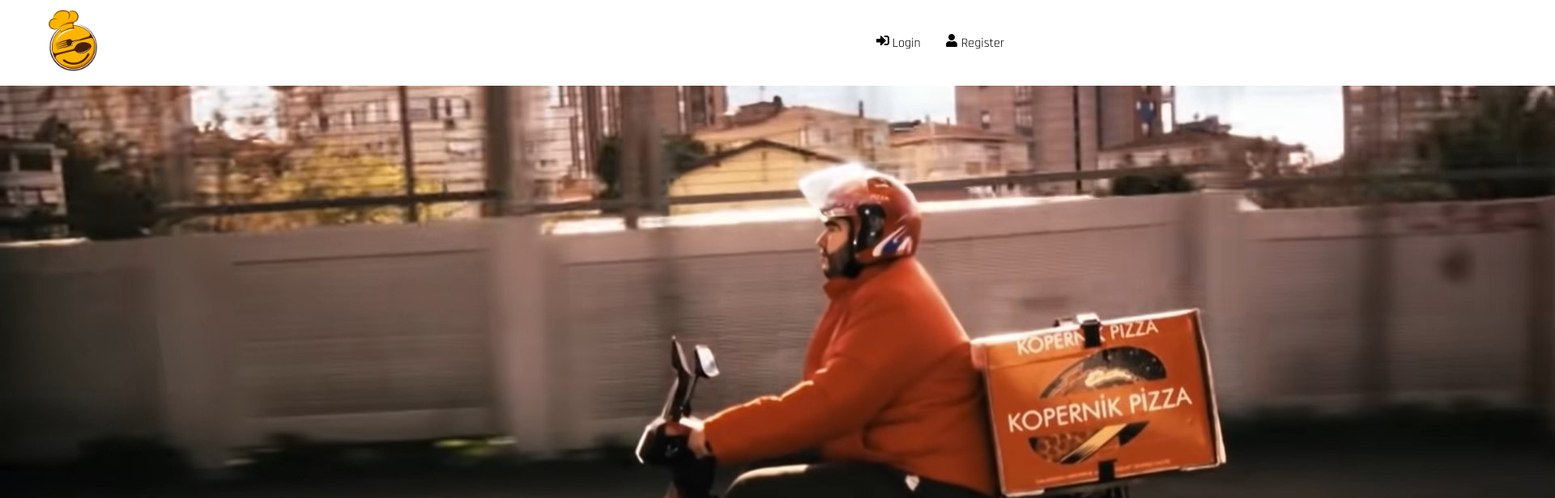
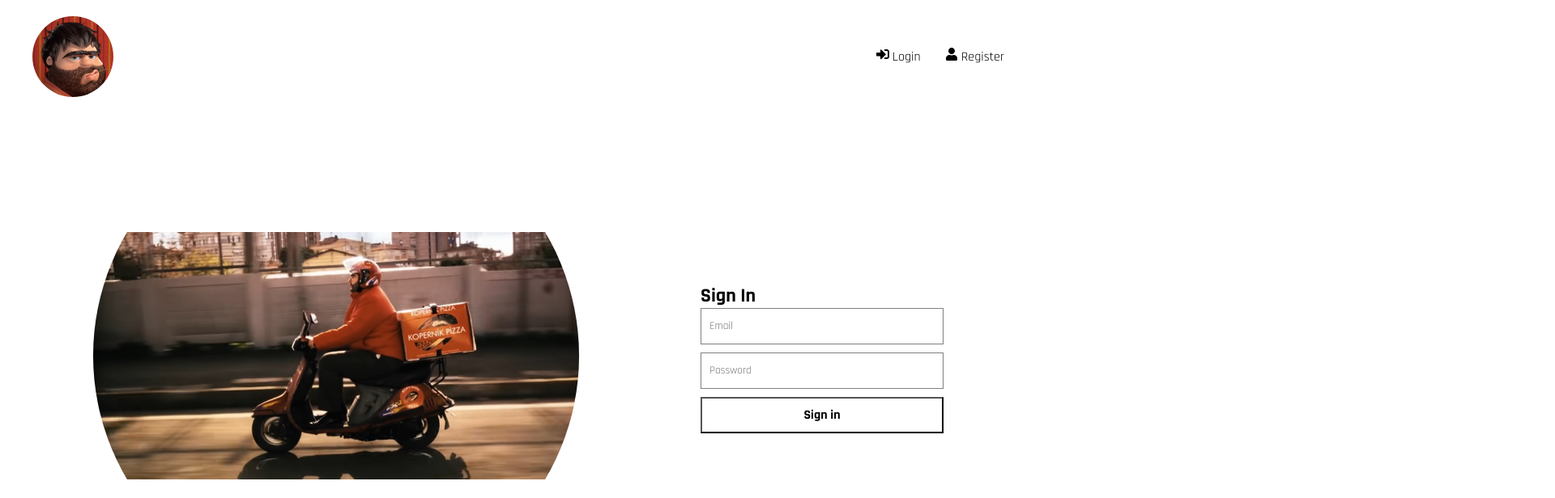
Before and after one commit to cihandundar/react-pizza, a React (Create React App) app: page /login in a window 1280 px wide. Shown: the top 616 px of the page at 81% size, 1920 px wide, since content can reach past the window. Built offline with nearby package versions, Linux system fonts and the light colour scheme.

Commit message:
style fix

```diff
--- a/src/styles/components/_header.scss
+++ b/src/styles/components/_header.scss
@@ -1,4 +1,5 @@
 .header {
+  padding: 20px 0;
   &__container {
     max-width: 1200px;
     margin: 0 auto;
@@ -9,8 +10,14 @@
 }
 
 .logo {
+  > a {
+    display: flex;
+    align-items: center;
+  }
   img {
+    margin-right: 15px;
     max-width: 100px;
+    border-radius: 50%;
   }
 }
 
--- /dev/null
+++ b/src/styles/pages/_login.scss
@@ -0,0 +1,48 @@
+.register {
+  &__container {
+    max-width: 1200px;
+    margin: 0 auto;
+    display: flex;
+    align-items: center;
+    justify-content: space-around;
+    @include breakpoint(l) {
+      flex-direction: column;
+    }
+  }
+}
+
+.left {
+  > img {
+    width: 600px;
+    height: 600px;
+    object-fit: contain;
+    border-radius: 50%;
+    @include breakpoint(md) {
+      width: 100%;
+    }
+  }
+}
+
+.form {
+  @include breakpoint(l) {
+    padding-bottom: 30px;
+  }
+  &__group {
+    > input {
+      border: 1px solid gray;
+      width: 300px;
+      height: 45px;
+      padding: 10px;
+      margin-bottom: 10px;
+    }
+    > button {
+      width: 100%;
+      background-color: #fff;
+      padding: 10px;
+      cursor: pointer;
+      font-size: 1rem;
+      font-weight: bold;
+      color: #000;
+    }
+  }
+}
--- a/src/styles/pages/index.scss
+++ b/src/styles/pages/index.scss
@@ -0,0 +1 @@
+@import "login";
```
Also changed, not shown: src/assets/images/logo1.png.
